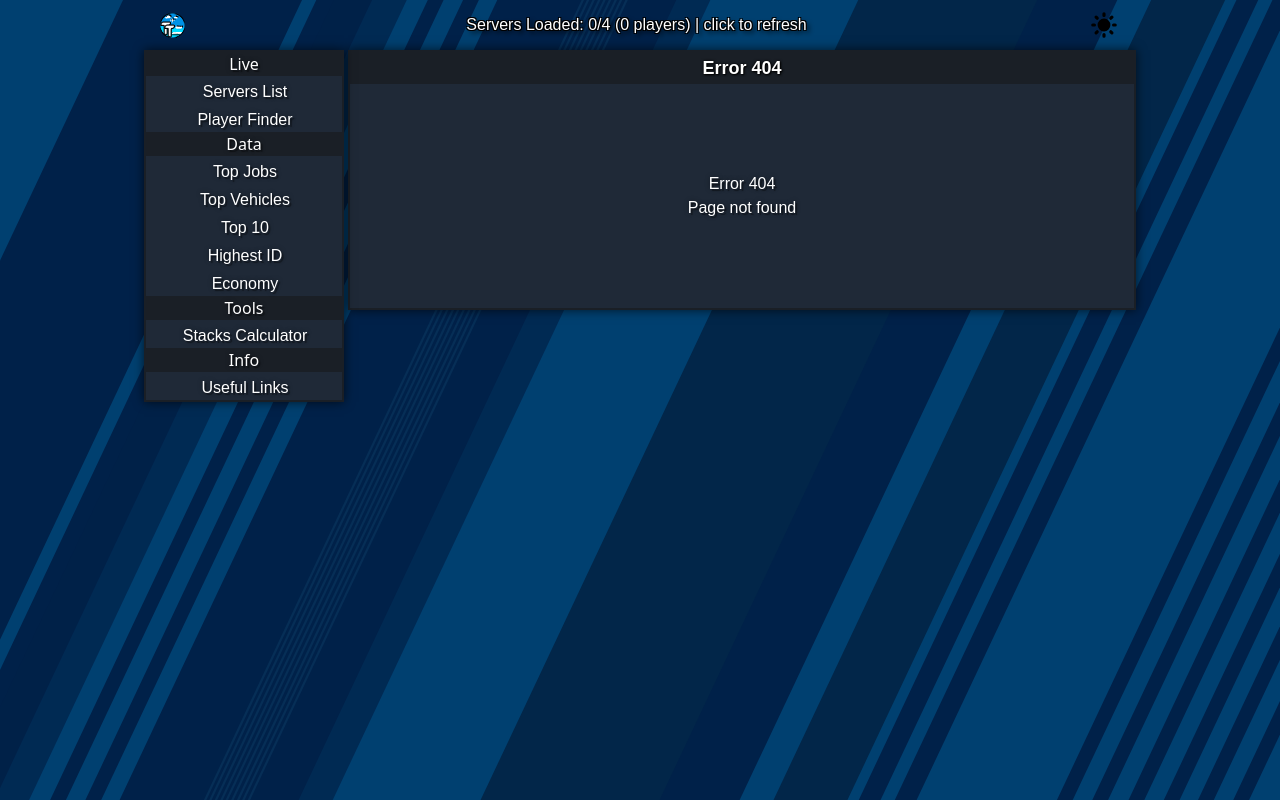
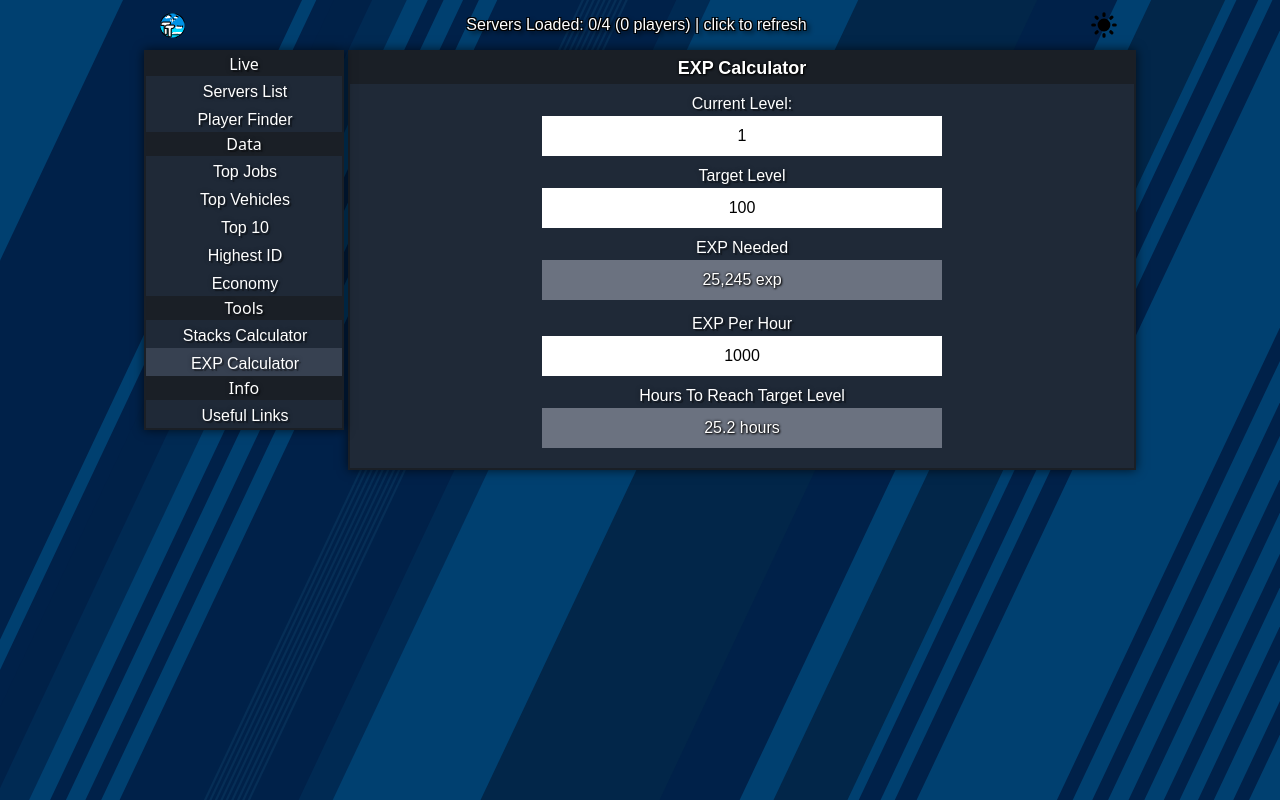
Before and after one commit to supernovaplus/ttstats, a React (Vite) app: page /exp-calculator in a window 1280 px wide. Built offline with nearby package versions, Linux system fonts and the light colour scheme; no server answers; a web font is replaced by a local one.

Commit message:
lvl calculator

```diff
--- a/src/App.tsx
+++ b/src/App.tsx
@@ -22,7 +22,8 @@ const Top10 = lazy(() => import('./pages/TopTenPage'));
 const TopVehicles = lazy(() => import('./pages/TopVehiclesPage'));
 const ChartPage = lazy(() => import('./pages/ChartPage'));
 const ChartPage2 = lazy(() => import('./pages/ChartPage2'));
-const StacksCalculatorPage = lazy(() => import('./pages/StacksCalculatorPage'));
+const StacksCalculatorPage = lazy(() => import('./pages/tools/StacksCalculatorPage'));
+const EXPCalculatorPage = lazy(() => import('./pages/tools/EXPCalculatorPage'));
 const EconomyTablePage = lazy(() => import('./pages/EconomyTablePage'));
 
 export default function App() {
@@ -50,15 +51,16 @@ export default function App() {
               {/* dynamic/lazy */}
               <Route path="/chart" element={<LazyLoadingWrapper component={ChartPage2} />} />
               <Route path="/topvehicles" element={<LazyLoadingWrapper component={TopVehicles} />} />
-              <Route path="/highest_id" element={<LazyLoadingWrapper component={HighestIDPage} />} />
+              <Route path="/highest-id" element={<LazyLoadingWrapper component={HighestIDPage} />} />
               <Route path="/top10/*" element={<LazyLoadingWrapper component={Top10} />} />
               <Route path="/topjobs" element={<LazyLoadingWrapper component={TopJobs} />} />
               <Route path="/links" element={<LazyLoadingWrapper component={LinksPage} />} />
               <Route path="/economy" element={<LazyLoadingWrapper component={EconomyTablePage} />} />
               <Route
-                path="/stacks_calculator"
+                path="/stacks-calculator"
                 element={<LazyLoadingWrapper component={StacksCalculatorPage} />}
               />
+              <Route path="/exp-calculator" element={<LazyLoadingWrapper component={EXPCalculatorPage} />} />
               {/* 404 */}
               <Route path="*" element={<Page404 />} />
             </Routes>
--- a/src/components/Sidebar.tsx
+++ b/src/components/Sidebar.tsx
@@ -66,15 +66,18 @@ export default function Sidebar() {
             <OneItem to="/top10" setForceOpen={setForceOpen}>
               Top 10
             </OneItem>
-            <OneItem to="/highest_id" setForceOpen={setForceOpen}>
+            <OneItem to="/highest-id" setForceOpen={setForceOpen}>
               Highest ID
             </OneItem>
             <OneItem to="/economy" setForceOpen={setForceOpen}>
               Economy
             </OneItem>
             <Category>Tools</Category>
-            <OneItem to="/stacks_calculator" setForceOpen={setForceOpen}>
+            <OneItem to="/stacks-calculator" setForceOpen={setForceOpen}>
               Stacks Calculator
+            </OneItem>
+            <OneItem to="/exp-calculator" setForceOpen={setForceOpen}>
+              EXP Calculator
             </OneItem>
             <Category>Info</Category>
             <OneItem to="/links" setForceOpen={setForceOpen}>
--- /dev/null
+++ b/src/pages/tools/EXPCalculatorPage.tsx
@@ -0,0 +1,92 @@
+import ContentBlock from '../../components/ContentBlock';
+import { useState, useEffect, ChangeEventHandler, KeyboardEvent, ChangeEvent } from 'react';
+import { roundFixed } from '../../controllers/misc';
+
+const expStep = 5;
+const calculateExp = (level: number) => Math.floor((expStep * level * (level + 1)) / 2);
+
+export default function EXPCalculatorPage() {
+  const [state, setState] = useState({
+    current: 1,
+    target: 100,
+    expPerHour: 1000,
+  });
+  const [output, setOutput] = useState({
+    expNeeded: '',
+    hoursNeeded: '',
+  });
+
+  const changeStateVal = (target: string, val: string) => {
+    const numVal = Number(val);
+    if (numVal && !isNaN(numVal)) setState((s) => ({ ...s, [target]: numVal }));
+  };
+
+  useEffect(() => {
+    const expResult = calculateExp(state.target) - calculateExp(state.current);
+    const hoursNeeded = expResult / state.expPerHour;
+    setOutput({
+      expNeeded: expResult <= 0 ? 'Level Reached' : `${expResult.toLocaleString('en-us')} exp`,
+      hoursNeeded: `${roundFixed(hoursNeeded, 1)} hours`,
+    });
+  }, [state]);
+
+  return (
+    <ContentBlock title="EXP Calculator">
+      <div className="flex flex-col text-center items-center">
+        <label htmlFor="current-level">Current Level:</label>
+        <input
+          type="number"
+          name="current-level"
+          className="text-black mx-2 p-2 w-full max-w-[400px] mb-2 text-center"
+          defaultValue={state.current}
+          onChange={(e) => changeStateVal('current', e.target.value)}
+          onKeyDown={(e) => changeStateVal('current', (e.target as HTMLInputElement).value)}
+        />
+        <label htmlFor="target-level" className="block">
+          Target Level
+        </label>
+        <input
+          type="number"
+          name="target-level"
+          className="text-black mx-2 p-2 block w-full max-w-[400px] mb-2 text-center"
+          onChange={(e) => changeStateVal('target', e.target.value)}
+          onKeyDown={(e) => changeStateVal('target', (e.target as HTMLInputElement).value)}
+          defaultValue={state.target}
+        />
+        <label htmlFor="result" className="block">
+          EXP Needed
+        </label>
+        <input
+          name="result"
+          type="text"
+          className="bg-gray-500 text-white text-shadow-1 outline-none p-2 block w-full max-w-[400px] text-center mb-3"
+          readOnly
+          value={output.expNeeded}
+        />
+
+        <label htmlFor="exp-per-hour" className="block">
+          EXP Per Hour
+        </label>
+        <input
+          name="exp-per-hour"
+          type="text"
+          className="outline-none p-2 block w-full max-w-[400px] text-center text-black mb-2"
+          onChange={(e) => changeStateVal('expPerHour', e.target.value)}
+          onKeyDown={(e) => changeStateVal('expPerHour', (e.target as HTMLInputElement).value)}
+          defaultValue={state.expPerHour}
+        />
+
+        <label htmlFor="exp-time-result" className="block">
+          Hours To Reach Target Level
+        </label>
+        <input
+          name="exp-time-result"
+          type="text"
+          className="bg-gray-500 text-white text-shadow-1 outline-none p-2 block w-full max-w-[400px] text-center mb-3"
+          value={output.hoursNeeded}
+          readOnly
+        />
+      </div>
+    </ContentBlock>
+  );
+}
--- a/src/pages/StacksCalculatorPage.tsx
+++ b/src/pages/tools/StacksCalculatorPage.tsx
@@ -1,6 +1,6 @@
 import { useState, useEffect, startTransition } from 'react';
-import ContentBlock from '../components/ContentBlock';
-import { shortenLargeMoney } from '../controllers/misc';
+import ContentBlock from '../../components/ContentBlock';
+import { shortenLargeMoney } from '../../controllers/misc';
 
 const localStorageKey = 'ttstats-stacks-price';
 
--- a/src/styles/Main.scss
+++ b/src/styles/Main.scss
@@ -104,10 +104,12 @@ input[type='number'] {
   -moz-appearance: textfield;
 }
 
-.navlink.active {
+.navlink.active:not(.dark) {
   // odd: 'rgba(0, 0, 0, 0.1)',
   // even: 'rgba(0, 0, 0, 0.05)',
-  background-color: rgba(0, 0, 0, 0.2);
+  // background-color: rgba(0, 0, 0, 0.2);
+  background-color: rgb(55 65 81);
+  color: white;
   // border-left: 10px solid #12538b;
   // margin-left: -1px;
 
```
Also changed, not shown: 1 other file (tests, documents, lock files or other folders).
